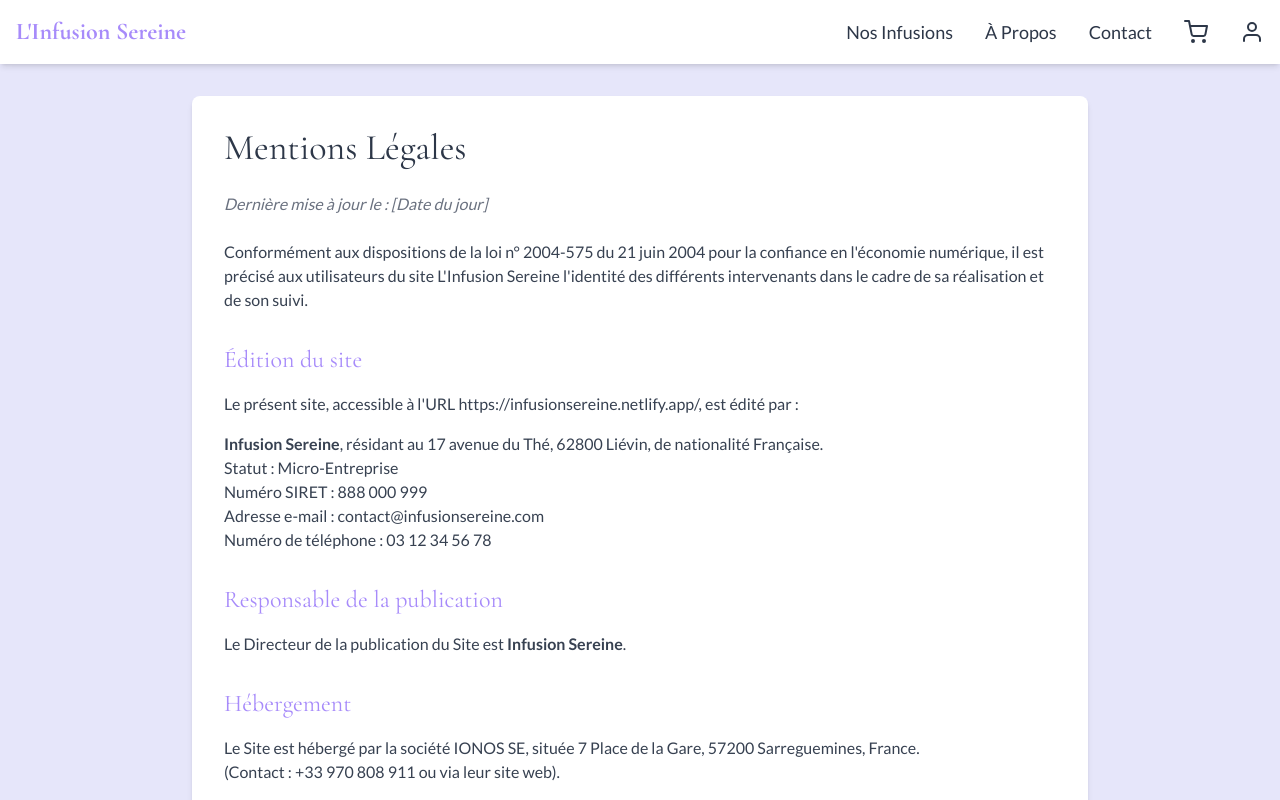
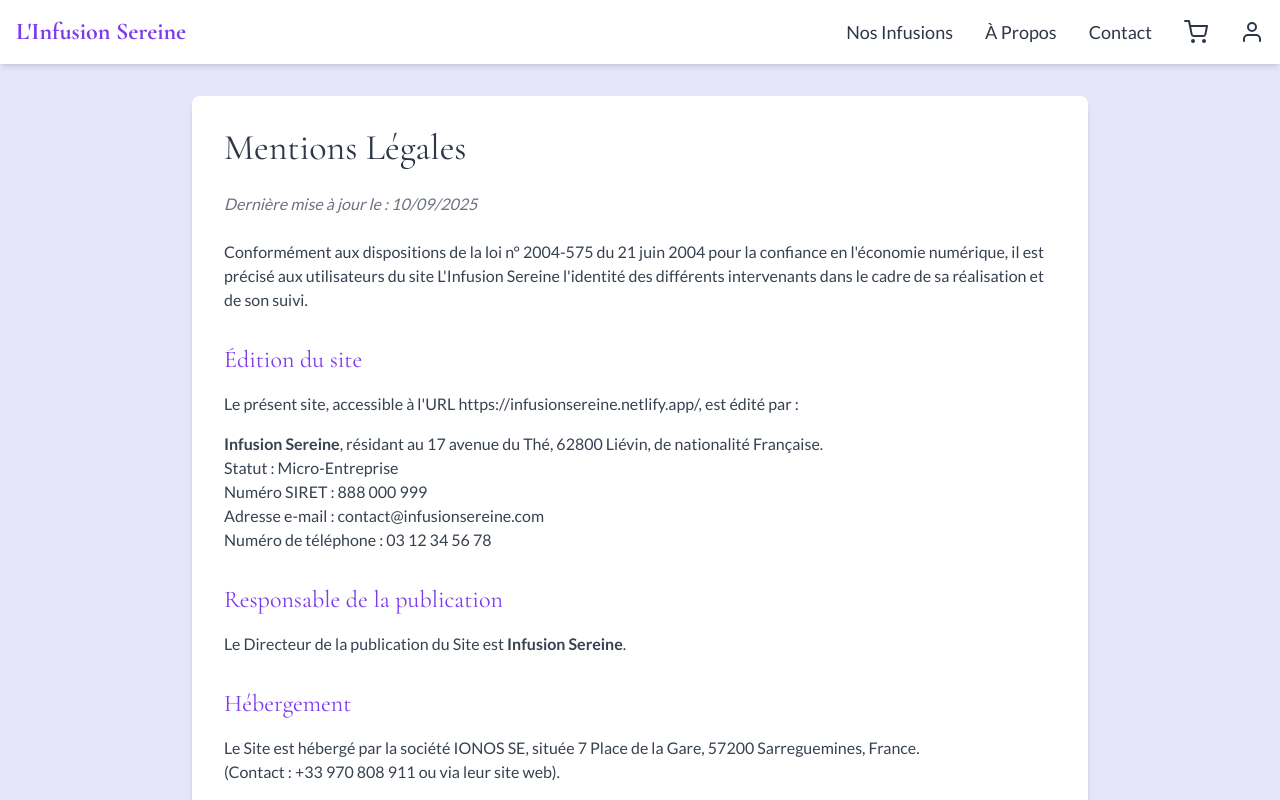
Before and after one commit to Neisseiria/infusion-sereine, a React (Vite) app in the folder frontend/: page /mentions-legales in a window 1280 px wide. Shown: the top 800 px of the page. Built offline with nearby package versions, Linux system fonts and the light colour scheme; no server answers.

Commit message:
changement couleur accessibilité

```diff
--- a/frontend/src/pages/Static/LegalNoticePage.jsx
+++ b/frontend/src/pages/Static/LegalNoticePage.jsx
@@ -5,7 +5,7 @@ function LegalNoticePage() {
     <div className="w-full bg-lavande p-8">
       <div className="max-w-4xl mx-auto bg-white p-8 rounded-lg shadow-md">
         <h1 className="text-4xl font-title text-texte-sombre mb-6">Mentions Légales</h1>
-        <em className="text-gray-500">Dernière mise à jour le : [Date du jour]</em>
+        <em className="text-gray-500">Dernière mise à jour le : 10/09/2025</em>
 
         <div className="space-y-4 text-gray-700 mt-6">
           <p>Conformément aux dispositions de la loi n° 2004-575 du 21 juin 2004 pour la confiance en l'économie numérique, il est précisé aux utilisateurs du site L'Infusion Sereine l'identité des différents intervenants dans le cadre de sa réalisation et de son suivi.</p>
--- a/frontend/src/pages/Static/PrivacyPolicyPage.jsx
+++ b/frontend/src/pages/Static/PrivacyPolicyPage.jsx
@@ -5,7 +5,7 @@ function PrivacyPolicyPage() {
     <div className="w-full bg-lavande p-8">
       <div className="max-w-4xl mx-auto bg-white p-8 rounded-lg shadow-md">
         <h1 className="text-4xl font-title text-texte-sombre mb-6">Politique de Confidentialité</h1>
-        <em className="text-gray-500">Dernière mise à jour le : [Date du jour]</em>
+        <em className="text-gray-500">Dernière mise à jour le : 10/09/2025</em>
 
         <div className="space-y-4 text-gray-700 mt-6">
           <p>
--- a/frontend/tailwind.config.js
+++ b/frontend/tailwind.config.js
@@ -10,7 +10,7 @@ export default {
         'pervenche': '#CCCCFF',
         'lavande': '#E6E6FA',
         'texte-sombre': '#2D3748',
-        'accent': '#A78BFA',
+        'accent': '#7C3AED',
       },
       fontFamily: {
         'title': ['Cormorant Garamond', 'serif'],
```
